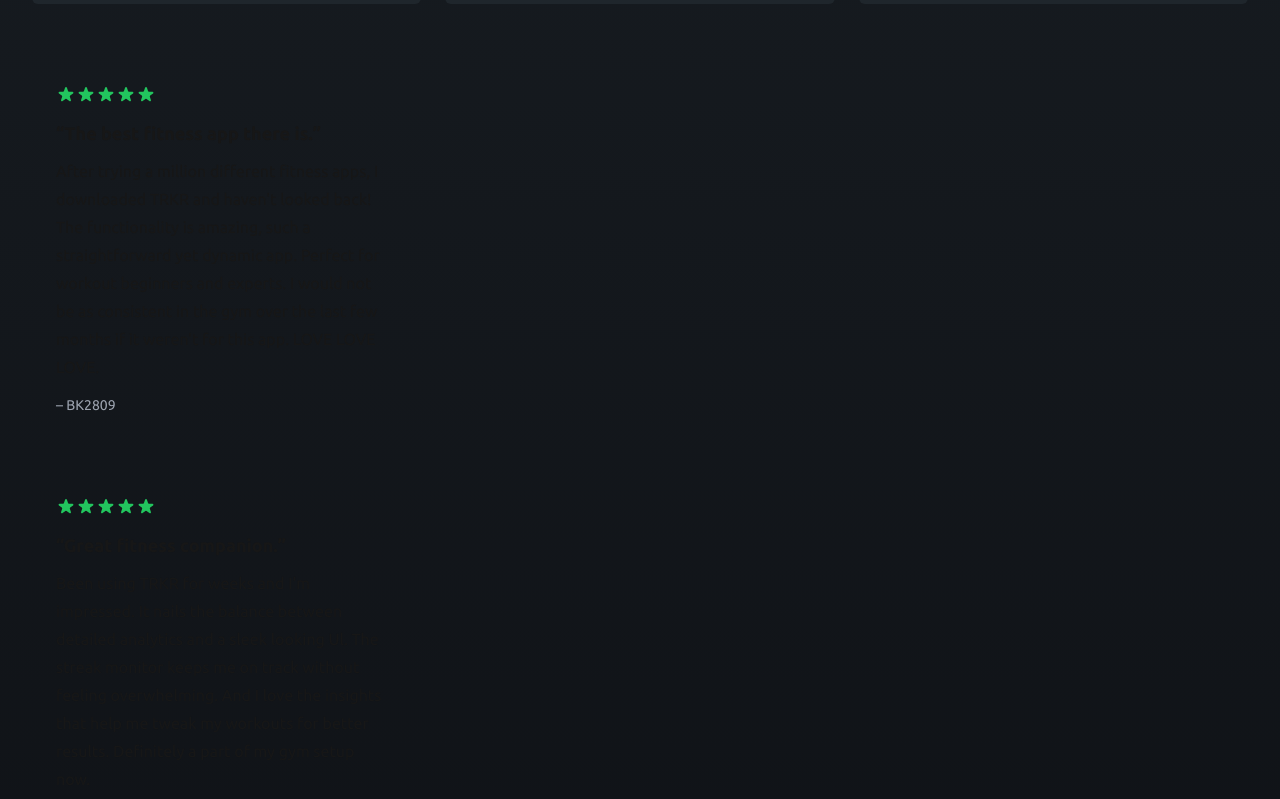
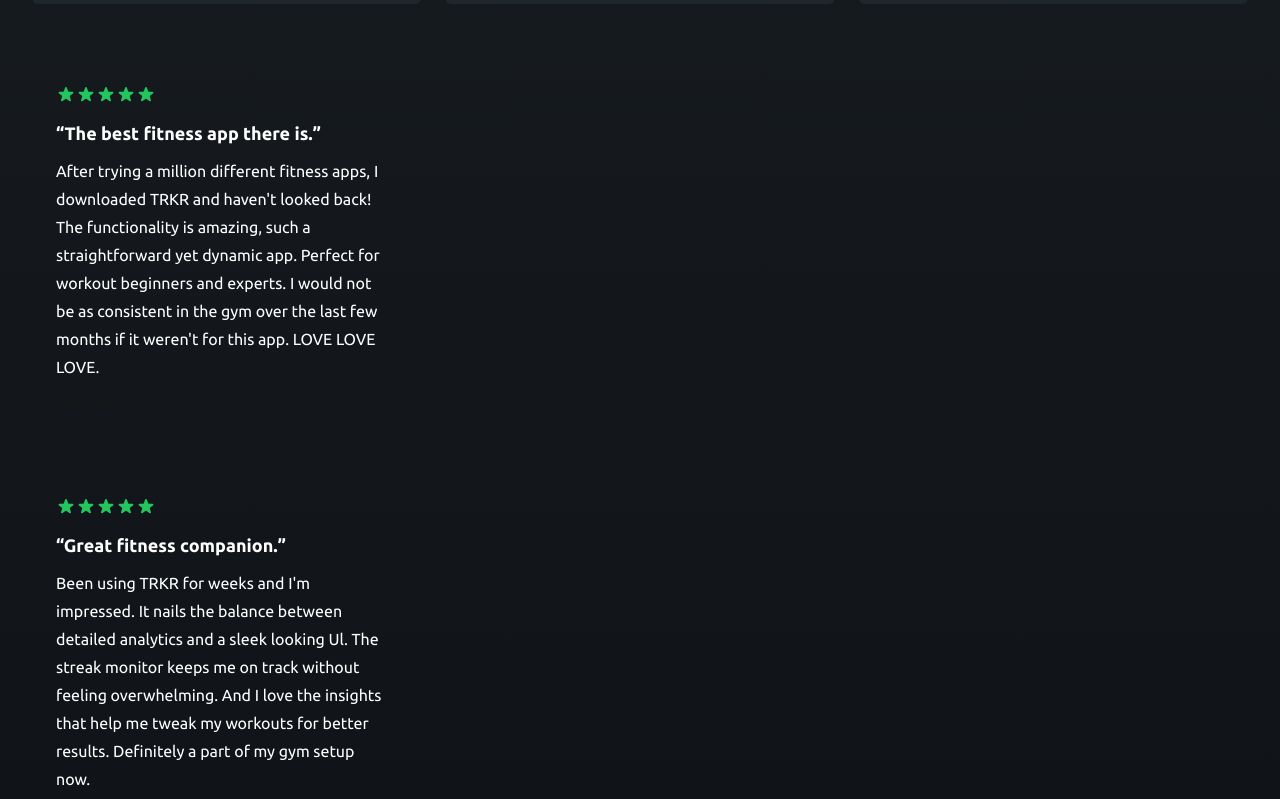
Before and after one commit to theartofnonso/trkr-landing-page, a Next.js app: page / in a window 1280 px wide. Shown: the part 1581-2380 px from the top of the page. Built offline with nearby package versions, Linux system fonts and the light colour scheme.

Commit message:
Update Reviews.tsx

```diff
--- a/app/components/Reviews.tsx
+++ b/app/components/Reviews.tsx
@@ -131,12 +131,12 @@
     >
       <blockquote className="">
         <StarRating rating={rating} />
-        <p className="mt-4 text-lg font-semibold leading-6 before:content-['“'] after:content-['”']">
+        <p className="mt-4 text-white text-lg font-semibold leading-6 before:content-['“'] after:content-['”']">
           {title}
         </p>
-        <p className="mt-3 text-base leading-7">{body}</p>
+        <p className="mt-3 text-base leading-7 text-white">{body}</p>
       </blockquote>
-      <figcaption className="mt-3 text-sm text-gray-400 before:content-['–_']">
+      <figcaption className="mt-3 text-sm text-white-400 before:content-['–_']">
         {author}
       </figcaption>
     </figure>
```
